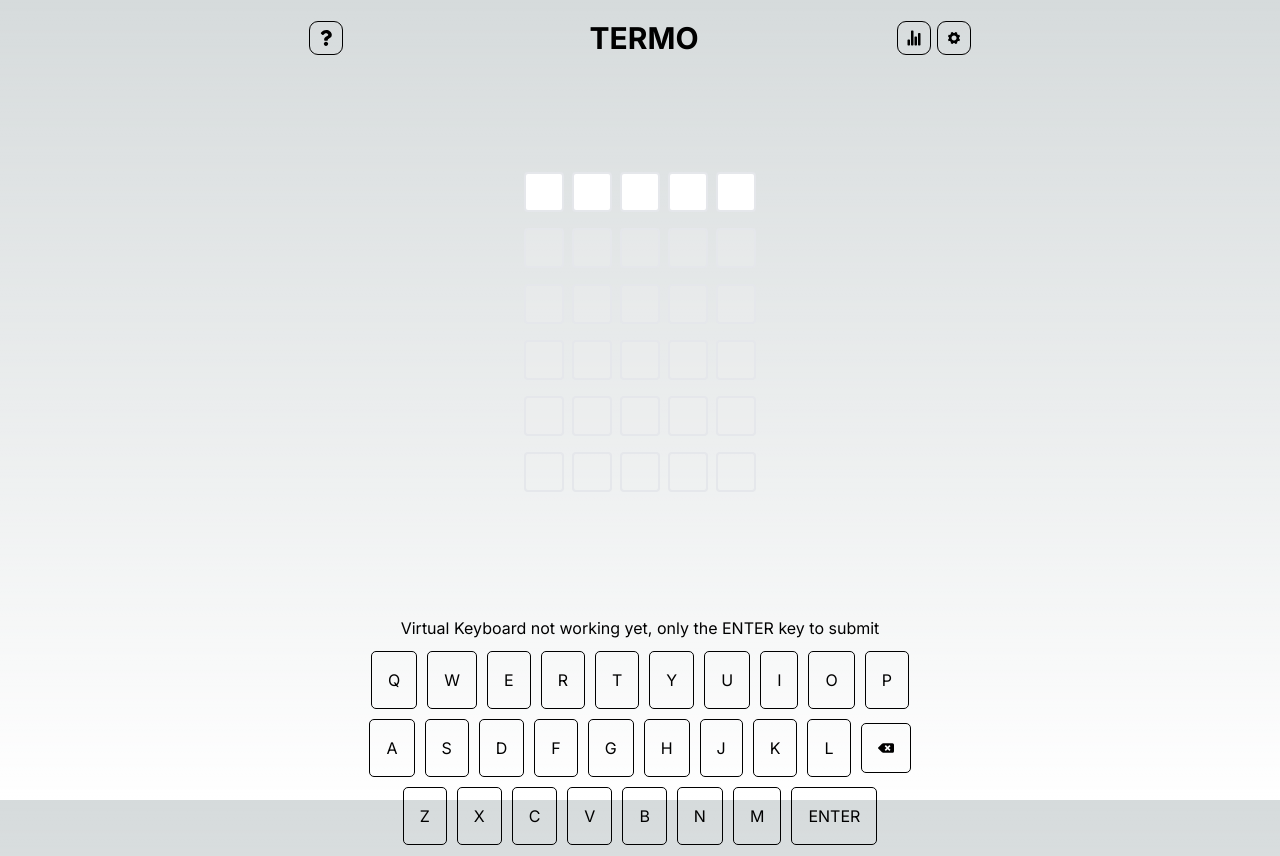
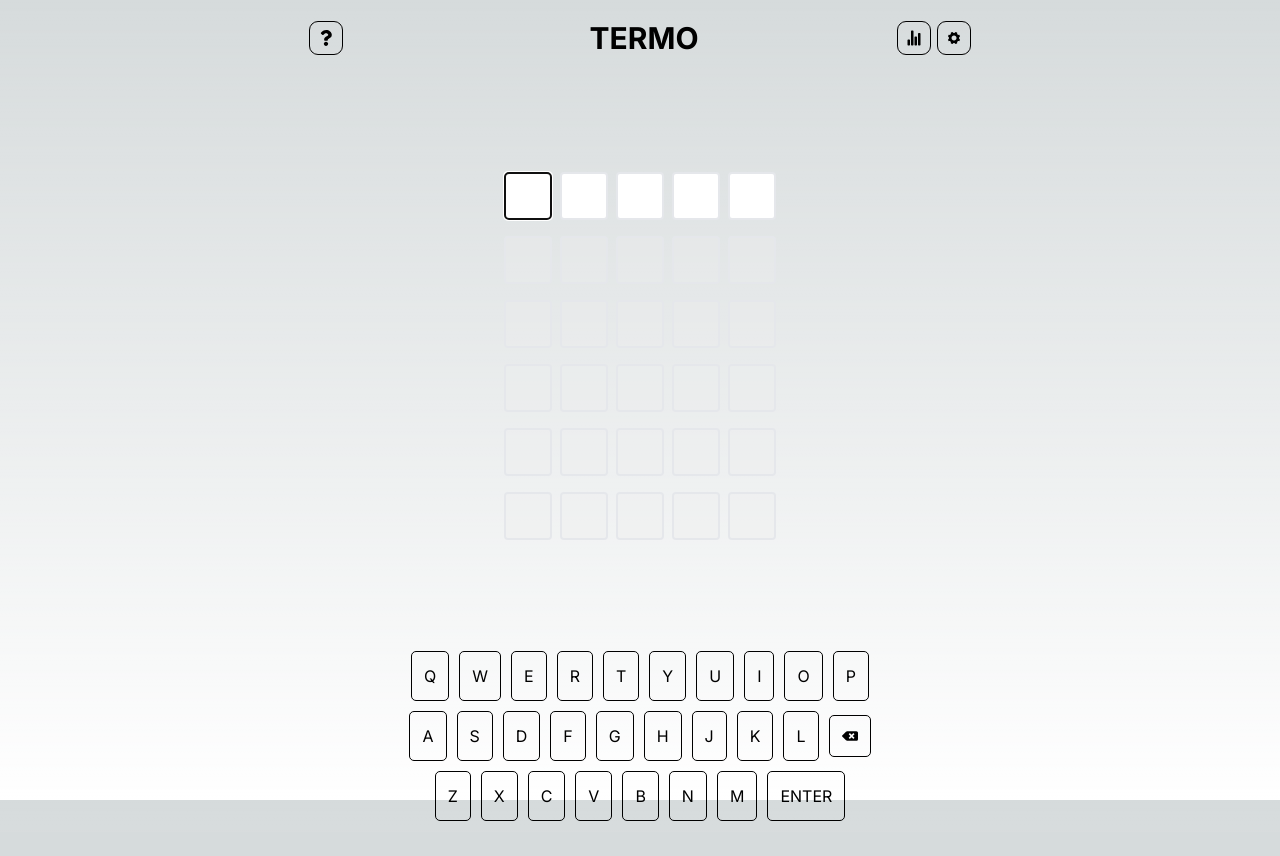
Before and after one commit to ibryans/termo-clone, a Next.js app: page / in a window 1280 px wide. After the commit the page ends 832 px from the top, so only its background shows below. Built offline with nearby package versions, Linux system fonts and the light colour scheme; no server answers.

Commit message:
keyboard working

```diff
--- a/src/app/page.tsx
+++ b/src/app/page.tsx
@@ -14,6 +14,7 @@
   const [word, setWord] = useState('')
   const [attemptWord, setAttemptWord] = useState(Array(5).fill(''))
   const [completed, setCompleted] = useState(false)
+  const [inputOnFocus, setInputOnFocus] = useState(0)
 
 
   const apiUrl = 'https://random-word-api.herokuapp.com/word?length=5'
@@ -25,46 +26,119 @@
   }
 
   function changeInput(att: number, input: number, inputText: any) {
-    const nextInput = inputText == '' ? input-1 : input+1
-    document.getElementById(
-      `attempt-${attempt}-input-${nextInput}`
-    )?.focus();
+    const nextInput = (inputText == '')
+      ? (input == 0)
+        ? 0
+        : input-1
+      : (input == 4)
+        ? 4
+        : input+1
+
+    // Foca no próximo input
+    if (nextInput < 5)
+      document.getElementById(
+        `attempt-${attempt}-input-${nextInput}`
+      )?.focus();
+
+    // Atualiza a palavra tentada
     setAttemptWord((prev) => {
       prev[input] = inputText
       return prev;
     })
+
+    // Atualiza o input que está em foco
+    setInputOnFocus(nextInput)
   }
 
   function verifyLetter(letter: string, idx: number) {
     if (!word.includes(letter))
       return WRONG_LETTER;
 
-    if (word.indexOf(letter) == idx)
+    if (word[idx] == letter)
       return RIGHT_LETTER_RIGHT_POSITION;
     else
       return RIGHT_LETTER_WRONG_POSITION;
   }
 
   function submit() {
+
+    console.log(attemptWord)
+
+    if (attemptWord.includes('')) {
+      console.log('opa, ainda não')
+      return;
+    }
+
     var correctLetters = 0;
+
     attemptWord.forEach((letter,idx) => {
-      const color = verifyLetter(letter,idx)
+      const color = verifyLetter(letter.toLowerCase(), idx)
 
+      // Conta quantas estarão corretas
       if (color == RIGHT_LETTER_RIGHT_POSITION)
         correctLetters++;
 
+      // Muda a cor dos inputs baseado na palavra-objetivo
       document.getElementById(
         `attempt-${attempt}-input-${idx}`
       )?.classList.add(color)
     })
-    setAttempt(attempt + 1)
+
+    // Se acabou as tentativas ou acertou a palavra, completou o desafio
+    // Se não, pula para a próxima tentativa
     if (attempt == 5 || correctLetters == 5) {
       setCompleted(true)
       setAttempt(99)
+    } else {
+      setAttempt(attempt + 1)
+      setAttemptWord(Array(5).fill(''))
+      setInputOnFocus(0)
+      document.getElementById(
+        `attempt-${attempt+1}-input-${0}`
+      )?.focus();
     }
   }
 
+  function keyPressed(key: any) {
+    switch (key) {
+
+      case 'ArrowRight':
+        if (inputOnFocus < 4)
+          document.getElementById(
+            `attempt-${attempt}-input-${inputOnFocus+1}`
+          )?.focus();
+          setInputOnFocus(inputOnFocus+1)
+        break;
+
+      case 'ArrowLeft':
+        if (inputOnFocus > 0)
+          document.getElementById(
+            `attempt-${attempt}-input-${inputOnFocus-1}`
+          )?.focus();
+          setInputOnFocus(inputOnFocus-1)
+        break;
+
+      case 'Enter':
+        submit();
+        break;
+    }
+  }
+
+  function selectKey(key: any) {
+    const letter = typeof(key) == 'string' ? key : ''
+
+    const input = document.getElementById(
+      `attempt-${attempt}-input-${inputOnFocus}`
+    ) as HTMLInputElement
+
+    input.value = letter;
+    changeInput(attempt, inputOnFocus, letter)
+  }
+
   useEffect(() => {
+    document.getElementById(
+      `attempt-0-input-0`
+    )?.focus();
     getWord();
   }, [])
 
@@ -73,8 +147,8 @@
       <Navbar/>
 
       { completed
-        ? <h1 className="bg-white font-xl p-5 text-black text-center w-100 rounded mt-5 uppercase">
-            { word }
+        ? <h1 className="bg-white font-xl p-3 text-black text-center w-100 rounded mt-5 uppercase transition">
+            Palavra do dia: <strong>{ word }</strong>
           </h1>
         : null
       }
@@ -82,25 +156,29 @@
       {/* Tentativas */}
       <main className="flex flex-col items-center p-24">
         { Array.from(Array(6).keys()).map((att) =>
-          <div key={att} className="flex flex-row gap-x-2 mb-4">
+          <form key={att} className="flex flex-row gap-x-2 mb-4">
             { Array.from(Array(5).keys()).map((input) =>
               <input
+                onSubmit={() => submit()}
                 onChange={(e) => changeInput(att, input, e.target.value)}
+                onKeyUp={(e) => keyPressed(e.key)}
                 id={`attempt-${att}-input-${input}`}
                 key={`attempt-${att}-input-${input}`}
                 disabled={att != attempt}
                 type="text"
-                className="rounded border-2 w-10 h-10 uppercase text-black text-center transition duration-500 delay-300 caret-transparent"
+                className="rounded border-2 w-12 h-12 uppercase text-black text-center transition duration-500 delay-300 caret-transparent"
                 maxLength={1}
               />
             )}
-          </div>
+          </form>
         )}
       </main>
 
-      <span className="p-3">Virtual Keyboard not working yet, only the ENTER key to submit</span>
 
-      <Keyboard submit={submit}/>
+      <Keyboard
+        submit={submit}
+        selectKey={selectKey} />
+
     </div>
   );
 }
--- a/src/components/keyboard.tsx
+++ b/src/components/keyboard.tsx
@@ -1,6 +1,6 @@
 import { FaBackspace } from 'react-icons/fa'
 
-export function Keyboard({ submit }: any) {
+export function Keyboard({ submit, selectKey }: any) {
 
     const keys = [
         ['Q', 'W', 'E', 'R', 'T', 'Y', 'U', 'I', 'O', 'P'],
@@ -14,9 +14,9 @@
                 <div key={idx} className="flex flex-row gap-x-3 mb-3 justify-center items-center">
                     { line.map((key,idx) =>
                         <button
-                            onClick={() => key == 'ENTER' ? submit() : null}
+                            onClick={() => key == 'ENTER' ? submit() : selectKey(key)}
                             key={idx}
-                            className="outline outline-1 p-4 text-center rounded hover:bg-slate-500 transition">
+                            className="outline outline-1 p-3 text-center rounded hover:bg-slate-500 transition">
                             { key }
                         </button>
                     )}
```
